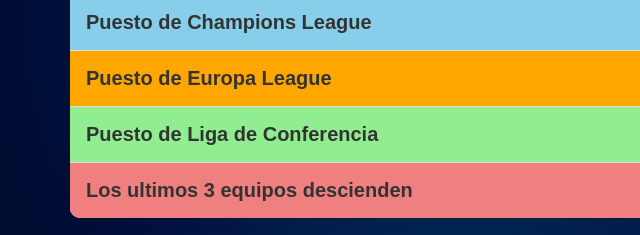
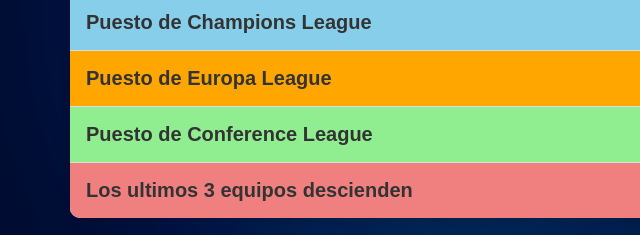
Before and after one commit to UlisesRiveroAguirre/Serie-A, a plain HTML site: page index.html in a window 1280 px wide. Shown: the part 2000-2235 px from the top of the page, 170-810 px from the left. Drawn offline with Linux system fonts and the light colour scheme.

Commit message:
Update index.html

```diff
--- a/index.html
+++ b/index.html
@@ -274,7 +274,7 @@
           <li class="Clasificacion-item Conferencia">
             <div class="Clasificacion-details">
               <div class="Clasificacion-name">
-                Puesto de Liga de Conferencia
+                Puesto de Conference League
               </div>
             </div>
           </li>
```
